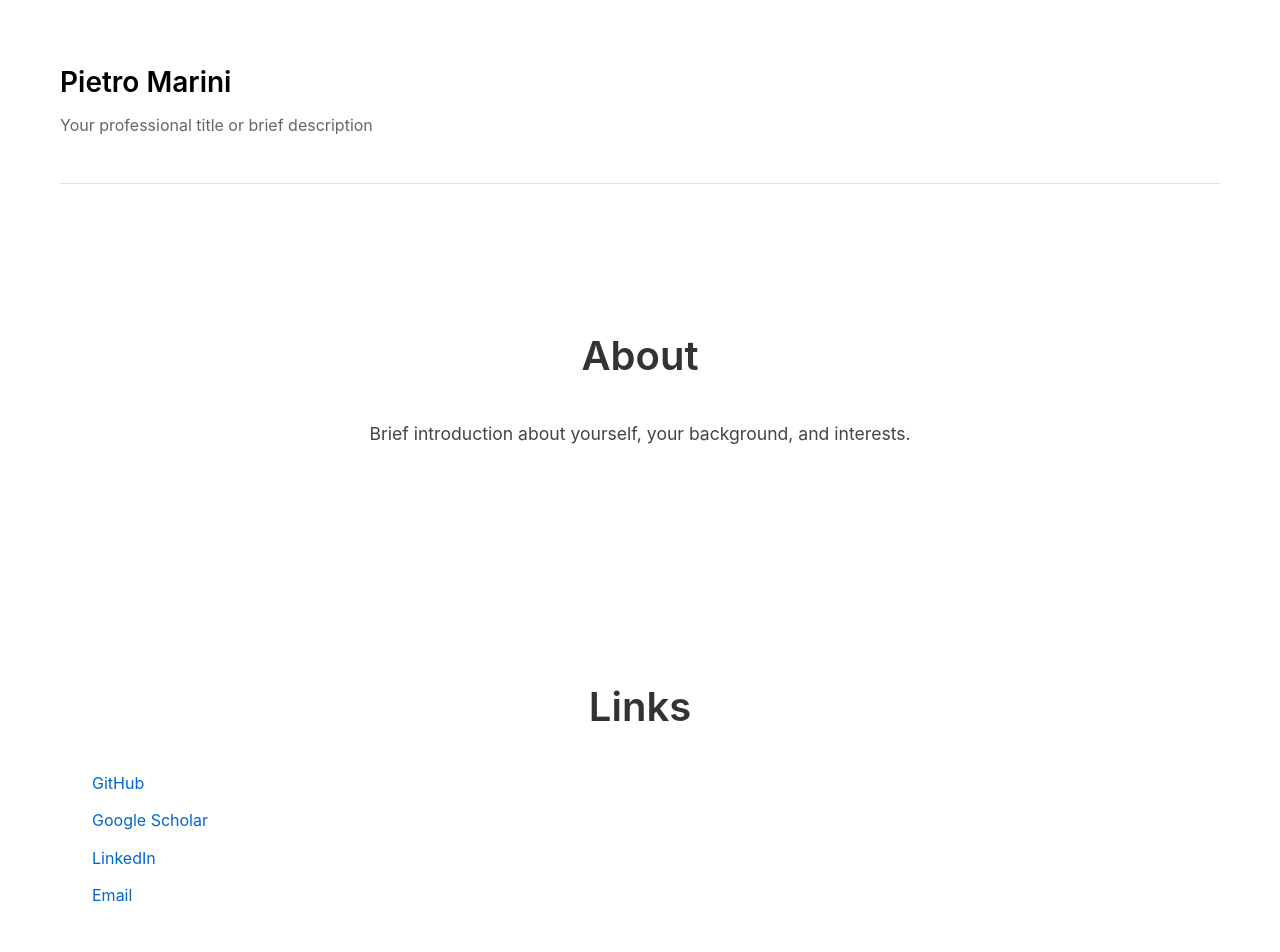
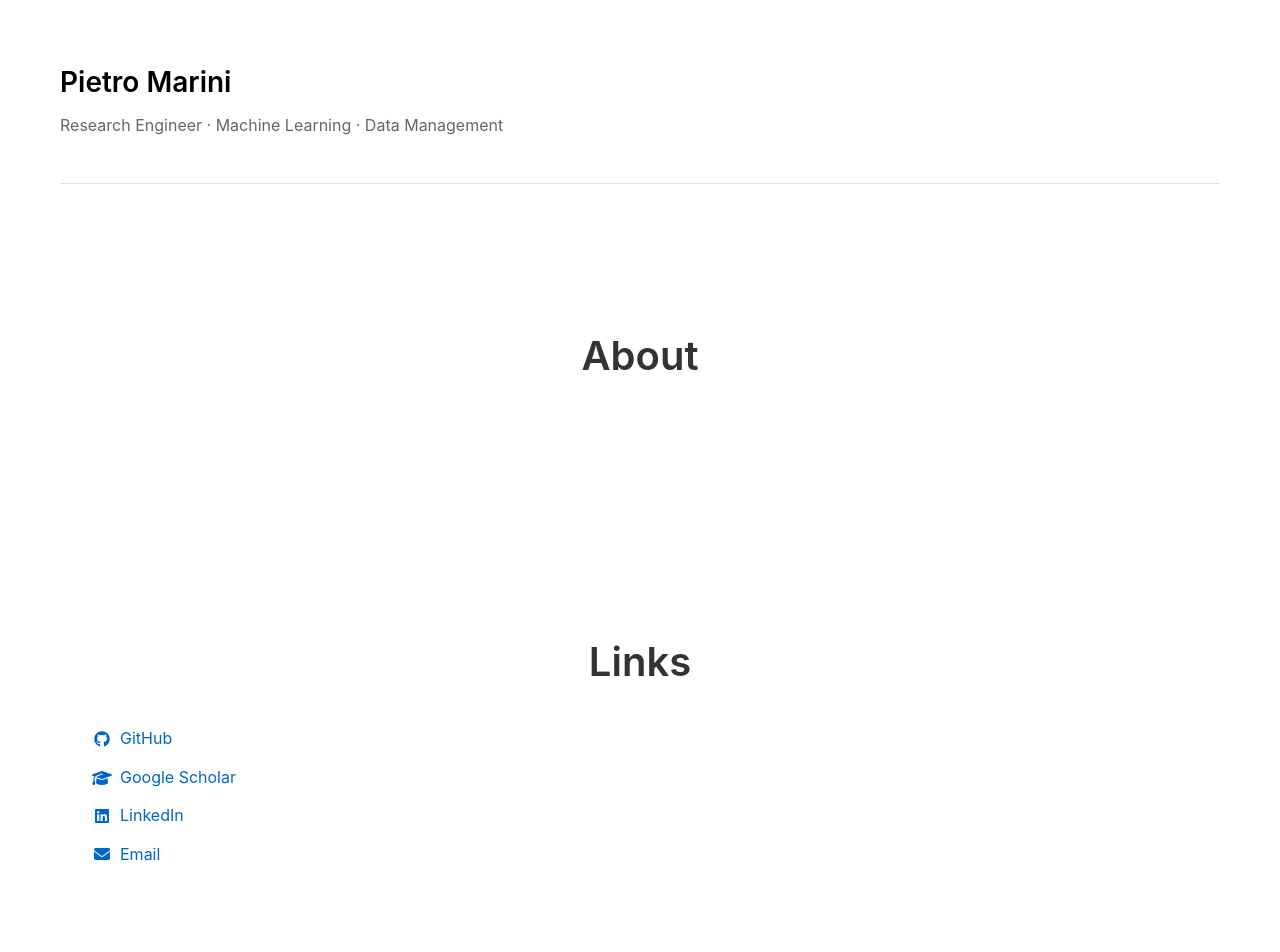
Before and after one commit to pietromarini00/pietromarini00.github.io, a plain HTML site: page index.html in a window 1280 px wide. Shown: the top 952 px of the page. Drawn offline with Linux system fonts and the light colour scheme.

Commit message:
Trial 3 website setup

```diff
--- a/index.html
+++ b/index.html
@@ -5,29 +5,30 @@
     <meta name="viewport" content="width=device-width, initial-scale=1.0">
     <meta name="description" content="Pietro Marini - Personal Website">
     <title>Pietro Marini</title>
+    <link rel="stylesheet" href="https://cdnjs.cloudflare.com/ajax/libs/font-awesome/6.5.1/css/all.min.css">
     <link rel="stylesheet" href="styles.css">
 </head>
 <body>
     <div class="container">
         <header>
             <h1>Pietro Marini</h1>
-            <p class="subtitle">Your professional title or brief description</p>
+            <p class="subtitle">Research Engineer · Machine Learning · Data Management</p>
         </header>
 
         <main>
             <section id="about">
                 <h2>About</h2>
-                <p>Brief introduction about yourself, your background, and interests.</p>
+                <p></p>
             </section>
-
             <section id="links">
                 <h2>Links</h2>
                 <ul class="links-list">
-                    <li><a href="https://github.com/pietromarini00" class="link" target="_blank">GitHub</a></li>
-                    <li><a href="https://scholar.google.com/citations?user=UrEKJcIAAAAJ&hl=en&oi=sra" class="link" target="_blank">Google Scholar</a></li>
-                    <li><a href="https://www.linkedin.com/in/pietro-marini-77b125194/" class="link" target="_blank">LinkedIn</a></li>
-                    <li><a href="mailto:pgm7072@nyu.edu" class="link">Email</a></li>
+                    <li><a href="https://github.com/pietromarini00" class="link" target="_blank"><i class="fab fa-github"></i> GitHub</a></li>
+                    <li><a href="https://scholar.google.com/citations?user=UrEKJcIAAAAJ&hl=en&oi=sra" class="link" target="_blank"><i class="fas fa-graduation-cap"></i> Google Scholar</a></li>
+                    <li><a href="https://www.linkedin.com/in/pietro-marini-77b125194/" class="link" target="_blank"><i class="fab fa-linkedin"></i> LinkedIn</a></li>
+                    <li><a href="mailto:pgm7072@nyu.edu" class="link"><i class="fas fa-envelope"></i> Email</a></li>
                 </ul>
+            </section>
             </section>
         </main>
 
--- a/styles.css
+++ b/styles.css
@@ -66,6 +66,14 @@ p {
 
 .links-list a {
     font-size: 16px;
+    display: inline-flex;
+    align-items: center;
+    gap: 8px;
+}
+
+.links-list i {
+    width: 20px;
+    text-align: center;
 }
 
 /* Work List */
```
